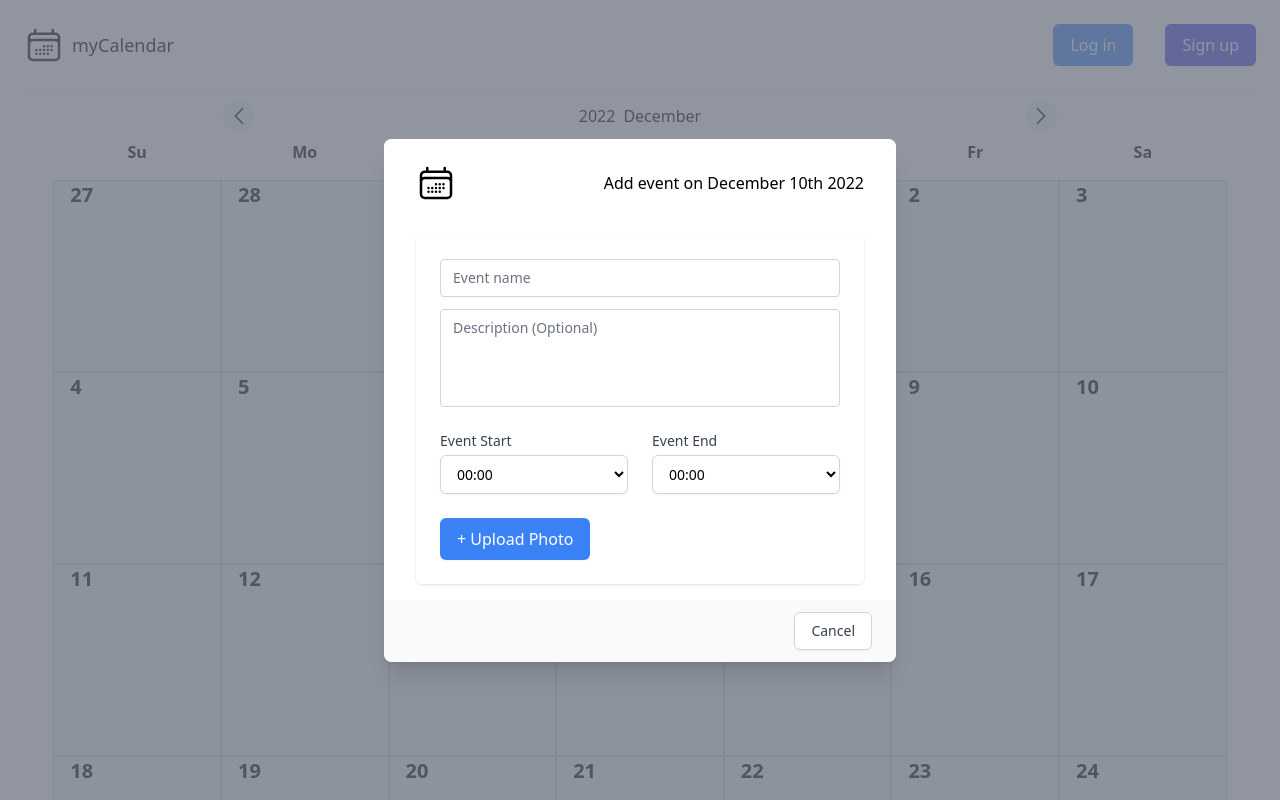
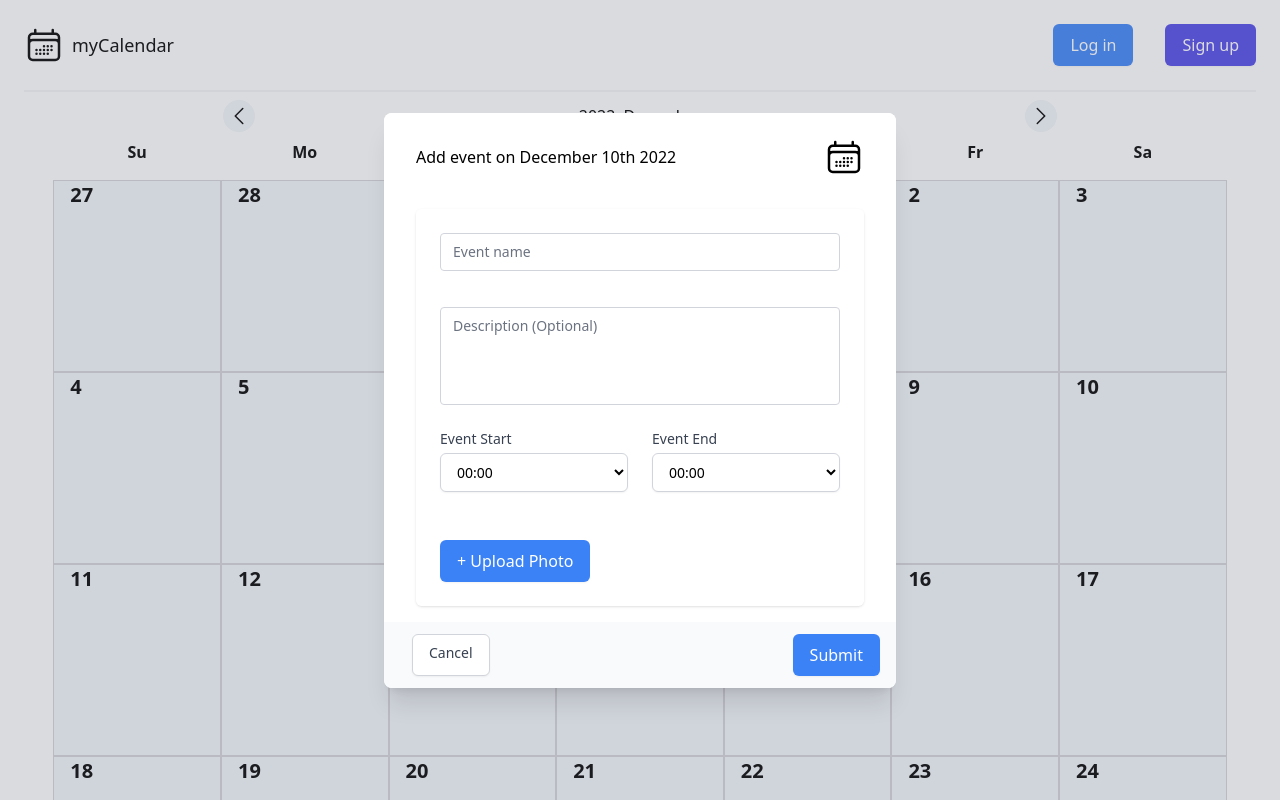
Before and after one commit to LeonsChub/Hackaton, a React (Vite) app: page /calendar in a window 1280 px wide. Both pictures are taken after a click on the element "10". Shown: the top 800 px of the page. Built offline with nearby package versions, Linux system fonts and the light colour scheme.

Commit message:
event form finished

```diff
--- a/src/App.jsx
+++ b/src/App.jsx
@@ -3,7 +3,7 @@ import Header from './components/Header'
 import Footer from './components/Footer'
 import MainPage from './components/MainPage'
 import CalendarPage from './components/CalendarPage'
-
+import MyEvents from './components/MyEvents'
 function App() {
 
   return (
@@ -14,6 +14,7 @@ function App() {
         <Routes>
           <Route path='/' element={<MainPage/>}/>
           <Route path='/calendar' element={<CalendarPage/>}/>
+          <Route path='/myEvents' element={<MyEvents/>}/>
         </Routes>
 
         <Footer/>
--- a/src/components/AddEvent.jsx
+++ b/src/components/AddEvent.jsx
@@ -31,6 +31,9 @@ function renderOptions(){
 const AddEvent = () => {
     const uploadRef = useRef(null)
     const [uploadImg, setUploadImg] = useState(null)
+    const [errors, setErrors] = useState({});
+    const submitRef = useRef(null)
+
     const formik=useFormik({
     initialValues:{
         eventName:'',
@@ -39,27 +42,46 @@ const AddEvent = () => {
         eventEnd:'00:00',
       }
     });
+
+    function validate(values){
+      let errors = {};
+      if(!values.eventName){
+        errors.eventName = 'Event Name Required';
+      }
+      const startEv = parseInt(values.eventStart.substring(0,2))
+      const endEv = parseInt(values.eventEnd.substring(0,2))
+
+      if(startEv >= endEv){
+        errors.chronology = 'Event end must come after event start'
+      }
+
+      setErrors(errors)
+    }
+
 const {setModalOnSignUp,handleCloseEvent,eventDate} = useContext(AppContext);
 
     return (
         <div>
    <div className="relative z-10" aria-labelledby="modal-title" role="dialog" aria-modal="true">
-      <div className="fixed inset-0 bg-gray-500 bg-opacity-75 transition-opacity"></div>
+      <div className="fixed inset-0 bg-gray-500 bg-opacity-25 transition-opacity"></div>
       <div className="fixed inset-0 z-10 overflow-y-auto">
          <div className="flex min-h-full items-end justify-center p-4 text-center sm:items-center sm:p-0">
             <div className="relative transform overflow-hidden rounded-lg bg-white text-left shadow-xl transition-all sm:my-8 sm:w-full sm:max-w-lg">
                <div className="bg-white px-4 pt-5 pb-4 sm:p-6 sm:pb-4">
                   <div className="sm:flex sm:items-start items-center justify-center">
                      <div className="w-full max-w-md space-y-8 ">
-
                         <div className='flex items-center justify-between'>
+                           <h1>{`Add event on ${formatMonth(eventDate.getMonth())} ${formatDate(eventDate.getDate())} ${eventDate.getFullYear()}`}</h1>
                            <svg xmlns="http://www.w3.org/2000/svg" fill="none" viewBox="0 0 24 24" strokeWidth={1.5} stroke="currentColor" className="  w-10 h-10">
                               <path strokeLinecap="round" strokeLinejoin="round" d="M6.75 3v2.25M17.25 3v2.25M3 18.75V7.5a2.25 2.25 0 012.25-2.25h13.5A2.25 2.25 0 0121 7.5v11.25m-18 0A2.25 2.25 0 005.25 21h13.5A2.25 2.25 0 0021 18.75m-18 0v-7.5A2.25 2.25 0 015.25 9h13.5A2.25 2.25 0 0121 11.25v7.5m-9-6h.008v.008H12v-.008zM12 15h.008v.008H12V15zm0 2.25h.008v.008H12v-.008zM9.75 15h.008v.008H9.75V15zm0 2.25h.008v.008H9.75v-.008zM7.5 15h.008v.008H7.5V15zm0 2.25h.008v.008H7.5v-.008zm6.75-4.5h.008v.008h-.008v-.008zm0 2.25h.008v.008h-.008V15zm0 2.25h.008v.008h-.008v-.008zm2.25-4.5h.008v.008H16.5v-.008zm0 2.25h.008v.008H16.5V15z" />
                            </svg>
-                           <h1>{`Add event on ${formatMonth(eventDate.getMonth())} ${formatDate(eventDate.getDate())} ${eventDate.getFullYear()}`}</h1>
                         </div>
-
-                        <form action="#" method="POST">
+                        <form
+                           onSubmit={(e)=>
+                           {
+                           e.preventDefault()
+                           validate(formik.values)
+                           }} noValidate>
                            <div className="overflow-hidden shadow sm:rounded-md">
                               <div className="bg-white px-4 py-5 sm:p-6">
                                  <div className="grid grid-cols-6 gap-6">
@@ -73,6 +95,11 @@ const {setModalOnSignUp,handleCloseEvent,eventDate} = useContext(AppContext);
                                           placeholder="Event name"
                                           required/>
 
+                                        <span
+                                          className='ml-1 text-red-500 text-xs'
+                                          >{errors.eventName}
+                                          </span>
+
                                        <textarea
                                           onChange={formik.handleChange}
                                           value={formik.values.eventDesc}
@@ -82,9 +109,7 @@ const {setModalOnSignUp,handleCloseEvent,eventDate} = useContext(AppContext);
                                           className="relative block w-full appearance-none rounded border border-gray-300 px-3 py-2 mt-3 resize-none text-gray-900 placeholder-gray-500 focus:z-10 focus:border-indigo-500 focus:outline-none focus:ring-indigo-500 sm:text-sm"
                                           placeholder="Description (Optional)"
                                           />
-
                                     </div>
-
                                     <div className="col-span-6 sm:col-span-3">
                                        <label
                                           className="block text-sm font-medium text-gray-700"
@@ -114,32 +139,42 @@ const {setModalOnSignUp,handleCloseEvent,eventDate} = useContext(AppContext);
                                        </select>
                                     </div>
 
-                                    <div className="col-span-3">
+                                    <span
+                                          className='ml-1 text-red-500 text-xs col-span-6'
+                                          >{errors.chronology}
+                                          </span>
+
+                                    <div className="col-span-6">
                                        <input
                                           accept="image/jpeg, image/png, image/jpg"
                                           ref={uploadRef}
                                           id='input-file'
                                           className="hidden"
+                                          onChange={(e)=>{setUploadImg(e.currentTarget.files[0])}}
                                        type="file" />
-
                                        <button
                                           type="button"
-                                        className="inline-flex items-center justify-center whitespace-nowrap rounded-md border border-transparent bg-blue-500 px-4 py-2 text-base font-medium text-white shadow-sm hover:bg-blue-600"
+                                          className="inline-flex items-center justify-center whitespace-nowrap rounded-md border border-transparent bg-blue-500 px-4 py-2 text-base font-medium text-white shadow-sm hover:bg-blue-600 focus:outline-none focus:ring-2 focus:ring-indigo-500 focus:ring-offset-2"
                                           onClick={()=>{{uploadRef.current.click()}}}>+ Upload Photo</button>
                                     </div>
                                  </div>
                               </div>
                            </div>
+                           <button type='submit' className='hidden' ref={submitRef}>asd</button>
                         </form>
-
                      </div>
                   </div>
                </div>
-               <div className="bg-gray-50 px-4 py-3 sm:flex sm:flex-row-reverse sm:px-6">
+               <div className="bg-gray-50 px-4 py-3 flex justify-between">
                   <button
                      type="button"
                      className="mt-3 inline-flex w-full justify-center rounded-md border border-gray-300 bg-white px-4 py-2 text-base font-medium text-gray-700 shadow-sm hover:bg-gray-50 focus:outline-none focus:ring-2 focus:ring-indigo-500 focus:ring-offset-2 sm:mt-0 sm:ml-3 sm:w-auto sm:text-sm"
                      onClick={handleCloseEvent}>Cancel</button>
+                  <button
+                     className="inline-flex items-center justify-center whitespace-nowrap rounded-md border border-transparent bg-blue-500 px-4 py-2 text-base font-medium text-white shadow-sm hover:bg-blue-600 focus:outline-none focus:ring-2 focus:ring-indigo-500 focus:ring-offset-2"
+                     onClick={()=>submitRef.current.click()}
+                  //  <img src={URL.createObjectURL(FILE_OBJECT)} />
+                  >Submit</button>
                </div>
             </div>
          </div>
--- a/src/components/Calendar.jsx
+++ b/src/components/Calendar.jsx
@@ -132,7 +132,7 @@ function Calendar() {
                     evMonth = 0;
                     evYear = year + 1;
                 }else{
-                    evMonth = month;
+                    evMonth = month + 1;
                     evYear = year;
                 }
 
--- a/src/components/DateItem.jsx
+++ b/src/components/DateItem.jsx
@@ -6,7 +6,7 @@ function DateItem({date}) {
   const {handleShowEvent, setEventDate} = useContext(AppContext);
   return (
     <div
-        className='h-48  border-y border-x border-zinc-300 bg-slate-100'
+        className='h-48 border-y border-x border-zinc-300 bg-slate-100 hover:cursor-pointer'
         onClick={()=>{
            setEventDate(new Date(date.year, date.month, date.day))
             // alert(`Y ${date.year} M ${date.month} D ${date.day}`)
--- a/src/components/Header.jsx
+++ b/src/components/Header.jsx
@@ -11,8 +11,12 @@ export default function Header() {
     }
   return (
       <div className="relative bg-white">
-        {modalOnSignUp && <SignUp/>}
-        {modalOnLogin && <Login/>}
+   {modalOnSignUp &&
+   <SignUp/>
+   }
+   {modalOnLogin &&
+   <Login/>
+   }
    <div className="mx-auto max-w-7xl px-4 sm:px-6">
       <div className="flex items-center justify-between border-b-2 border-gray-100 py-6 md:justify-start md:space-x-10">
          <div className="flex justify-start lg:w-0 lg:flex-1">
@@ -20,21 +24,33 @@ export default function Header() {
             <svg xmlns="http://www.w3.org/2000/svg" fill="none" viewBox="0 0 24 24" strokeWidth={1.5} stroke="currentColor" className=" w-10 h-10">
                <path strokeLinecap="round" strokeLinejoin="round" d="M6.75 3v2.25M17.25 3v2.25M3 18.75V7.5a2.25 2.25 0 012.25-2.25h13.5A2.25 2.25 0 0121 7.5v11.25m-18 0A2.25 2.25 0 005.25 21h13.5A2.25 2.25 0 0021 18.75m-18 0v-7.5A2.25 2.25 0 015.25 9h13.5A2.25 2.25 0 0121 11.25v7.5m-9-6h.008v.008H12v-.008zM12 15h.008v.008H12V15zm0 2.25h.008v.008H12v-.008zM9.75 15h.008v.008H9.75V15zm0 2.25h.008v.008H9.75v-.008zM7.5 15h.008v.008H7.5V15zm0 2.25h.008v.008H7.5v-.008zm6.75-4.5h.008v.008h-.008v-.008zm0 2.25h.008v.008h-.008V15zm0 2.25h.008v.008h-.008v-.008zm2.25-4.5h.008v.008H16.5v-.008zm0 2.25h.008v.008H16.5V15z" />
             </svg>
-
             <h1 className='ml-2 text-lg font-medium'>myCalendar</h1>
             </Link>
          </div>
-
-          <div className="items-center justify-end md:flex md:flex-1 lg:w-0"> {!loggedIn?<div>
+         <div className="items-center justify-end md:flex md:flex-1 lg:w-0">
+            {!loggedIn?
+            <div>
                <button onClick={()=>handleClickedLogin()} className="ml-8 inline-flex items-center justify-center whitespace-nowrap rounded-md border border-transparent bg-blue-500 px-4 py-2 text-base font-medium text-white shadow-sm hover:bg-blue-600">
                Log in
                </button>
                <button onClick={()=>handleClickedSignUp()} className="ml-8 inline-flex items-center justify-center whitespace-nowrap rounded-md border border-transparent bg-indigo-600 px-4 py-2 text-base font-medium text-white shadow-sm hover:bg-indigo-700">
                Sign up
                </button>
-         </div>:<div>
+            </div>
+            :
+            <div>
                <button onClick={()=>handleLogOut()} className="ml-8 inline-flex items-center justify-center whitespace-nowrap rounded-md border border-transparent bg-blue-500 px-4 py-2 text-base font-medium text-white shadow-sm hover:bg-blue-600">Logout</button>
-         <button className="ml-8 inline-flex items-center justify-center whitespace-nowrap rounded-md border border-transparent bg-indigo-600 px-4 py-2 text-base font-medium text-white shadow-sm hover:bg-indigo-700">My Events</button></div>}
+
+               <Link to='/myEvents'>
+                 <button
+                    className="ml-8 inline-flex items-center justify-center whitespace-nowrap rounded-md border border-transparent bg-indigo-600 px-4 py-2 text-base font-medium text-white shadow-sm hover:bg-indigo-700"
+                    >
+                 My Events
+                 </button>
+               </Link>
+
+            </div>
+            }
          </div>
       </div>
    </div>
```
Lines whose indentation alone changed are shown as unchanged.
